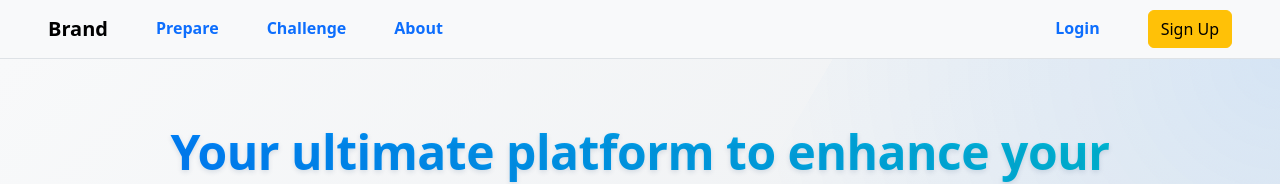
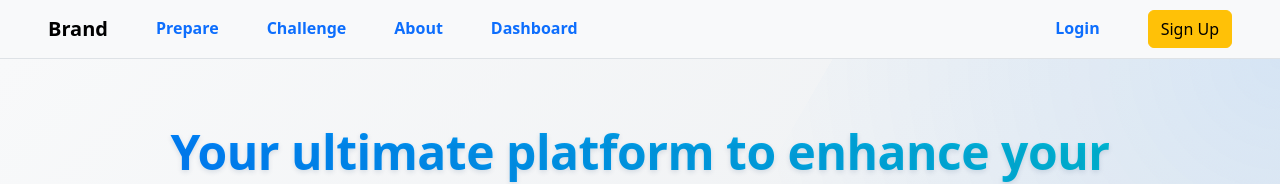
Before and after one commit to MohamedWalid70/Problem-Solving-Website, an Angular app: page / in a window 1280 px wide. Shown: the top 184 px of the page. Built offline with nearby package versions, Linux system fonts and the light colour scheme.

Commit message:
Enhance routing and navbar: Added new routes for dashboard, signup, and login; updated navbar to include a link to the dashboard.

```diff
--- a/src/app/Components/navbar/navbar.component.html
+++ b/src/app/Components/navbar/navbar.component.html
@@ -13,6 +13,15 @@
       <li class="nav-item">
         <a class="nav-link">About</a>
       </li>
+      <li class="nav-item">
+        <a
+          class="nav-link"
+          routerLink="/dashboard"
+          routerLinkActive="active"
+          [routerLinkActiveOptions]="{ exact: true }"
+          >Dashboard</a
+        >
+      </li>
       <li class="justify-self-end ms-auto">
         <ul class="nav nav-underline column-gap-5 fw-semibold align-items-center">
           <li class="nav-item cursor-pointer">
--- a/src/app/app.config.ts
+++ b/src/app/app.config.ts
@@ -1,10 +1,9 @@
 import { ApplicationConfig, provideZoneChangeDetection } from '@angular/core';
 import { provideRouter, withComponentInputBinding } from '@angular/router';
-import { provideHttpClient } from '@angular/common/http';
-
 import { routes } from './app.routes';
 import { provideHttpClient } from '@angular/common/http';
 
 export const appConfig: ApplicationConfig = {
-  providers: [provideZoneChangeDetection({ eventCoalescing: true }), provideRouter(routes, withComponentInputBinding())]
+  providers: [provideZoneChangeDetection({ eventCoalescing: true }), provideRouter(routes, withComponentInputBinding()),
+    provideHttpClient()]
 };
--- a/src/app/app.routes.ts
+++ b/src/app/app.routes.ts
@@ -23,5 +23,40 @@ export const routes: Routes = [
     loadComponent: () => import('./Pages/main-page/main-page.component').
     then(m => m.MainPageComponent),
     title: 'Main Page'
+  },
+  {
+    path: '',
+    loadComponent: () => import('./Pages/main-page/main-page.component').
+    then(m => m.MainPageComponent),
+    title: 'Main Page'
+  },
+  {
+    path: 'main-page',
+    loadComponent: () => import('./Pages/main-page/main-page.component').
+    then(m => m.MainPageComponent),
+    title: 'Main Page'
+  },
+  {
+    path: 'signup',
+    loadComponent: () => import('./Pages/signup/signup.component').
+    then(m => m.SignupComponent),
+    title: 'Sign Up'
+  },
+  {
+    path: 'login',
+    loadComponent: () => import('./Pages/login/login.component').
+    then(m => m.LoginComponent),
+    title: 'Login'
+  },
+  {
+    path: '**',
+    loadComponent: () => import('./Pages/not-found/not-found.component').
+    then(m => m.NotFoundComponent),
+    title: 'Not Found'
   }
+  ,
+  { path: 'dashboard', component: DashboardComponent },
+  { path: '', redirectTo: '/dashboard', pathMatch: 'full' },
+  { path: '**', redirectTo: '/dashboard' },
+
 ];
```
